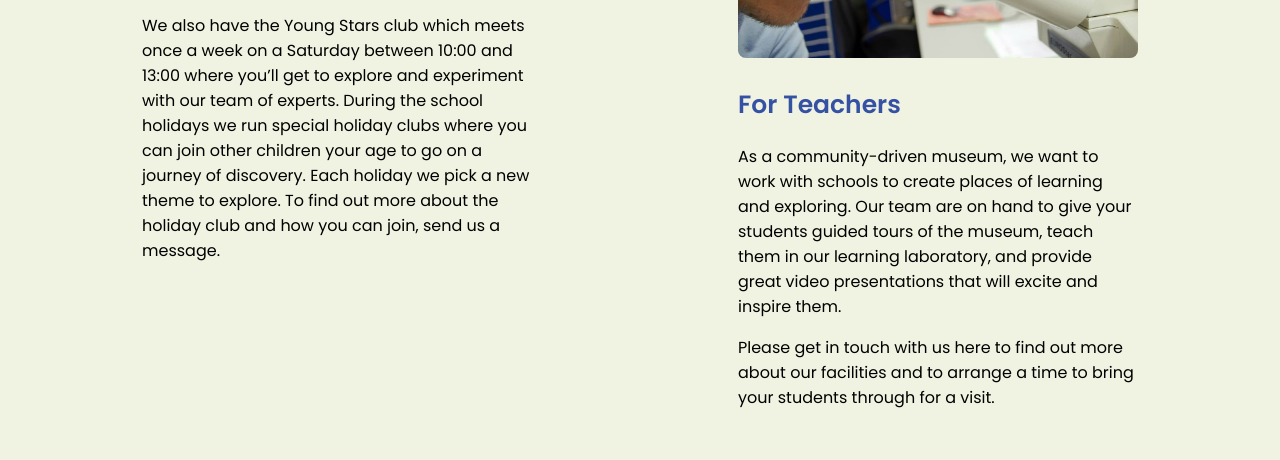
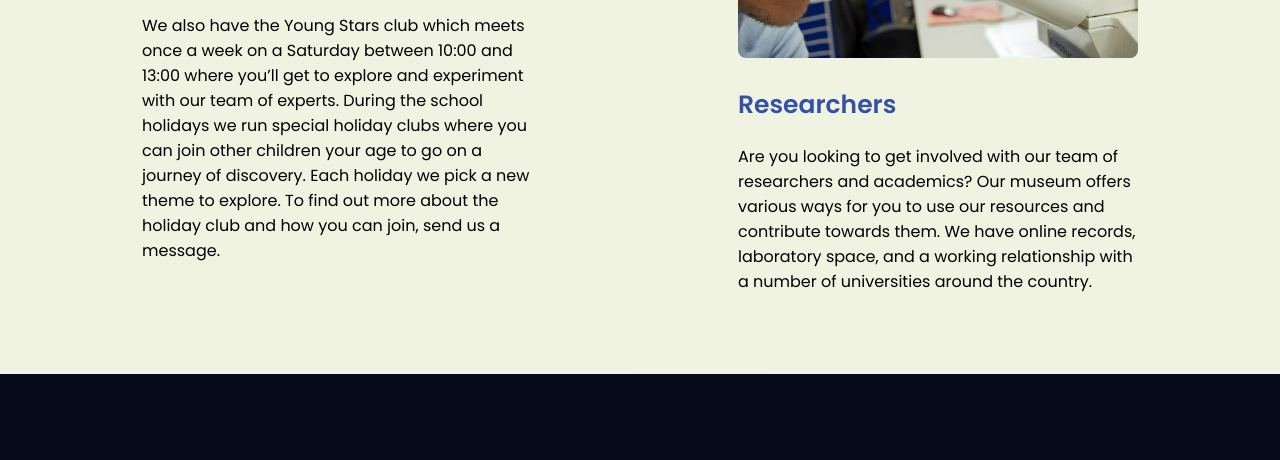
Before and after one commit to Kevokamau/Semester-project, a plain HTML site: page explore.html in a window 1280 px wide. Shown: the part 1544-2004 px from the top of the page. Drawn offline with Linux system fonts and the light colour scheme.

```diff
--- a/explore.html
+++ b/explore.html
@@ -83,13 +83,11 @@
             </div>
 
             <div>
-                <h2>For Teachers</h2>
-                <p>As a community-driven museum, we want to work with schools to create places of learning and exploring.
-                    Our team are on hand to give your students guided tours of the museum, teach them in our learning laboratory,
-                    and provide great video presentations that will excite and inspire them.</p>
-
-                   <p> Please get in touch with us here to find out more about our facilities and to arrange a
-                    time to bring your students through for a visit.</p>
+                <h2>Researchers</h2>
+                <p>Are you looking to get involved with our team of researchers and academics?
+                    Our museum offers various ways for you to use our resources and contribute towards them.
+                    We have online records, laboratory space, and a working relationship with a number
+                    of universities around the country.</p>
             </div>
 
         </div>
```
Also changed, not shown: spaces.html (+1 -1 lines), images/genoa-956405_1920.jpg, images/library-1132573_1920.jpg, images/luke-ellis-craven-400722.jpg, images/mavis-cw-164128-v2.jpg (added), images/mavis-cw-164128.jpg, images/roberto-nickson-396152.jpg, images/samuel-zeller-113381.jpg, images/scott-webb-102825.jpg, images/toa-heftiba-412579.jpg, 1 other file.
